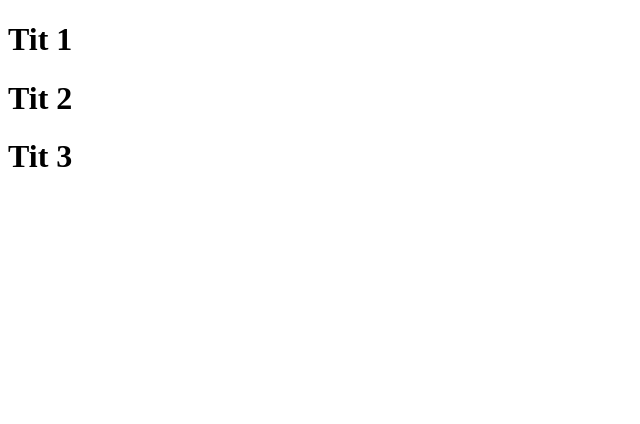
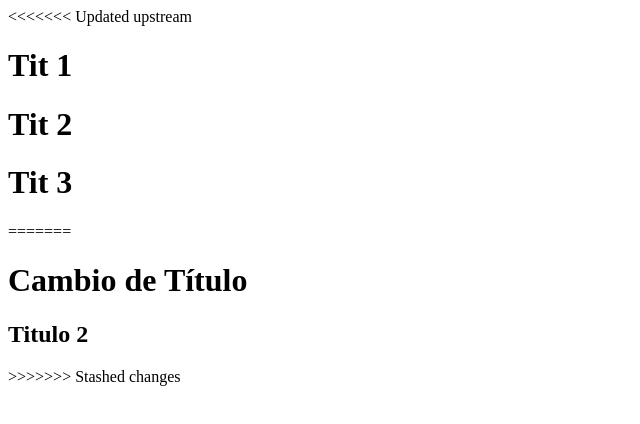
Before and after one commit to oswaldosotomayor/Cursso_Git, a plain HTML site: page index.html in a window 1280 px wide. Shown: the whole page, without its empty margins (0-640 px from the left). Drawn offline with Linux system fonts and the light colour scheme.

```diff
--- a/index.html
+++ b/index.html
@@ -7,8 +7,13 @@
     <title>Curso Git</title>
 </head>
 <body>
+<<<<<<< Updated upstream
     <h1>Tit 1</h1>
     <h1>Tit 2</h1>
     <h1>Tit 3</h1>
+=======
+    <h1>Cambio de Título</h1>
+    <h2>Titulo 2</h2>
+>>>>>>> Stashed changes
 </body>
 </html>
```
